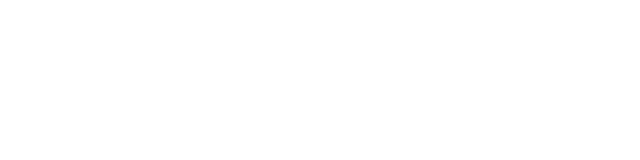
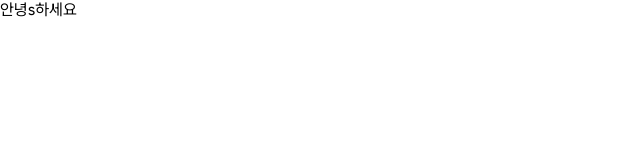
Before and after one commit to iamfiro/t-table, a React (Create React App) app: page / in a window 1280 px wide. Shown: the top 160 px of the page, without its empty margins (0-640 px from the left). Built offline with nearby package versions, Linux system fonts and the light colour scheme.

Commit message:
💄 main.tsx 구조 리팩토링

```diff
--- a/src/pages/main.tsx
+++ b/src/pages/main.tsx
@@ -1,11 +1,9 @@
-import { useTranslation } from "react-i18next";
+import { Element } from "../components";
 
 export const PageMain = () => {
-    const { t } = useTranslation();
-
     return (
         <main>
-
+            <Element />
         </main>
     )
 };
```
